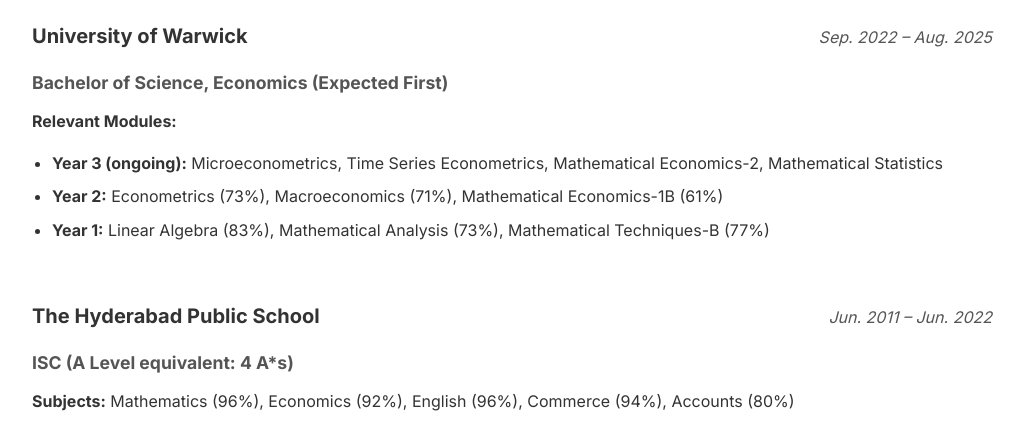
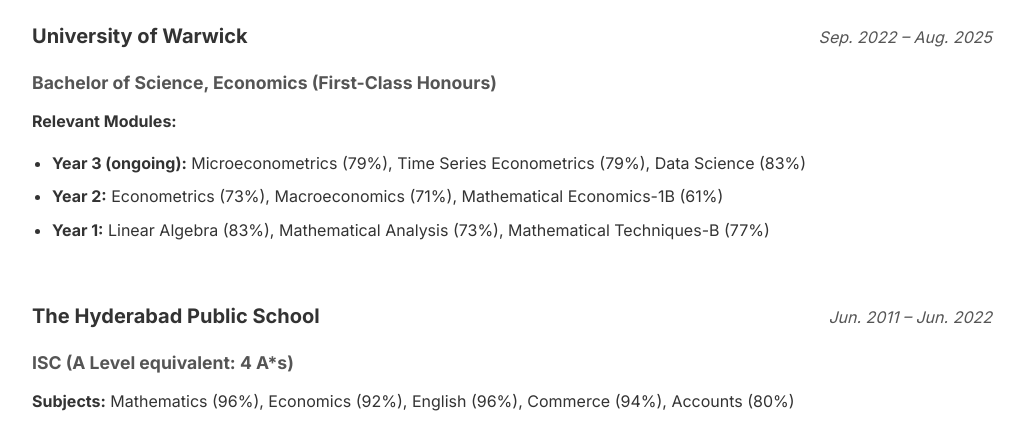
Before and after one commit to shiva-chelluri/shiva-chelluri.github.io, a plain HTML site: page experience.html in a window 1280 px wide. Shown: the part 228-659 px from the top of the page, without its empty margins (128-1153 px from the left). Drawn offline with Linux system fonts and the light colour scheme.

Commit message:
updated website post undergrad

```diff
--- a/experience.html
+++ b/experience.html
@@ -31,10 +31,10 @@
                         <h3>University of Warwick</h3>
                         <span>Sep. 2022 – Aug. 2025</span>
                     </div>
-                    <h4>Bachelor of Science, Economics (Expected First)</h4>
+                    <h4>Bachelor of Science, Economics (First-Class Honours)</h4>
                     <p><strong>Relevant Modules:</strong></p>
                     <ul>
-                        <li><strong>Year 3 (ongoing):</strong> Microeconometrics, Time Series Econometrics, Mathematical Economics-2, Mathematical Statistics</li>
+                        <li><strong>Year 3 (ongoing):</strong> Microeconometrics (79%), Time Series Econometrics (79%), Data Science (83%)</li>
                         <li><strong>Year 2:</strong> Econometrics (73%), Macroeconomics (71%), Mathematical Economics-1B (61%)</li>
                         <li><strong>Year 1:</strong> Linear Algebra (83%), Mathematical Analysis (73%), Mathematical Techniques-B (77%)</li>
                     </ul>
```
